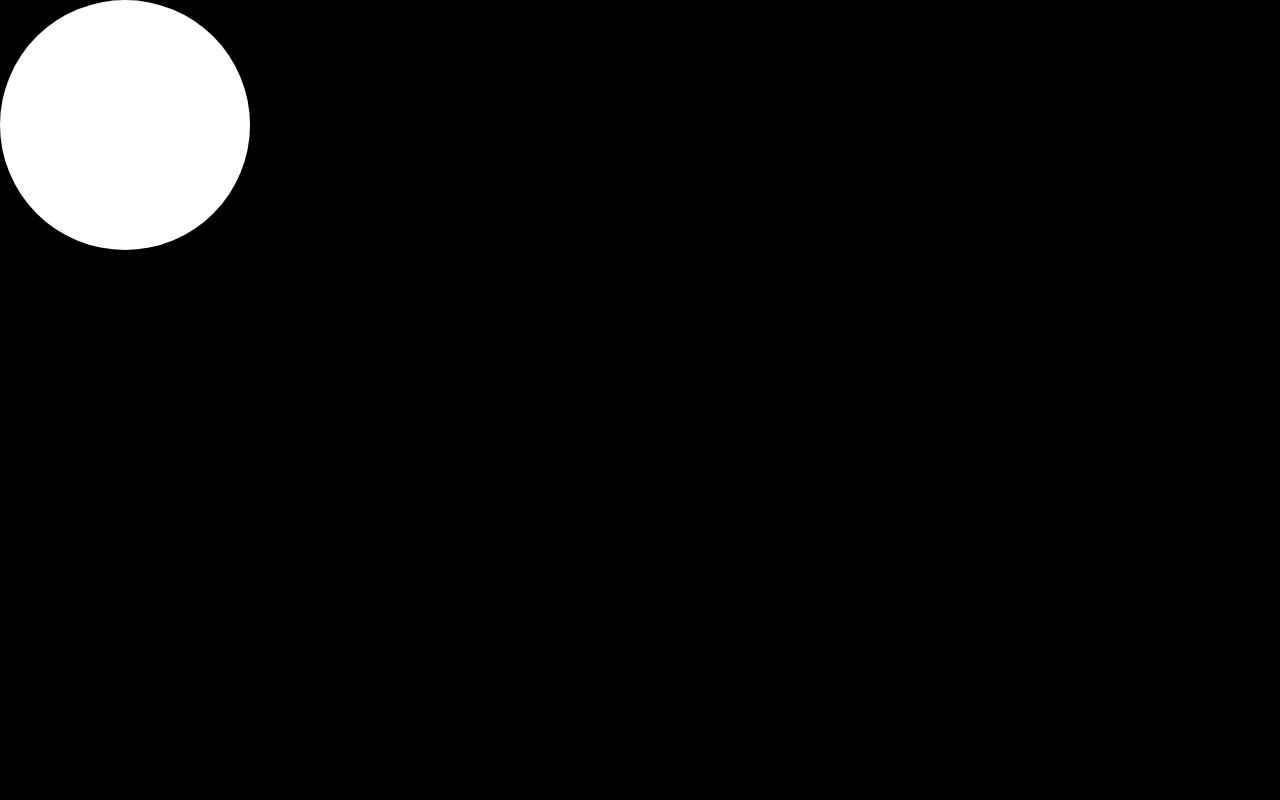
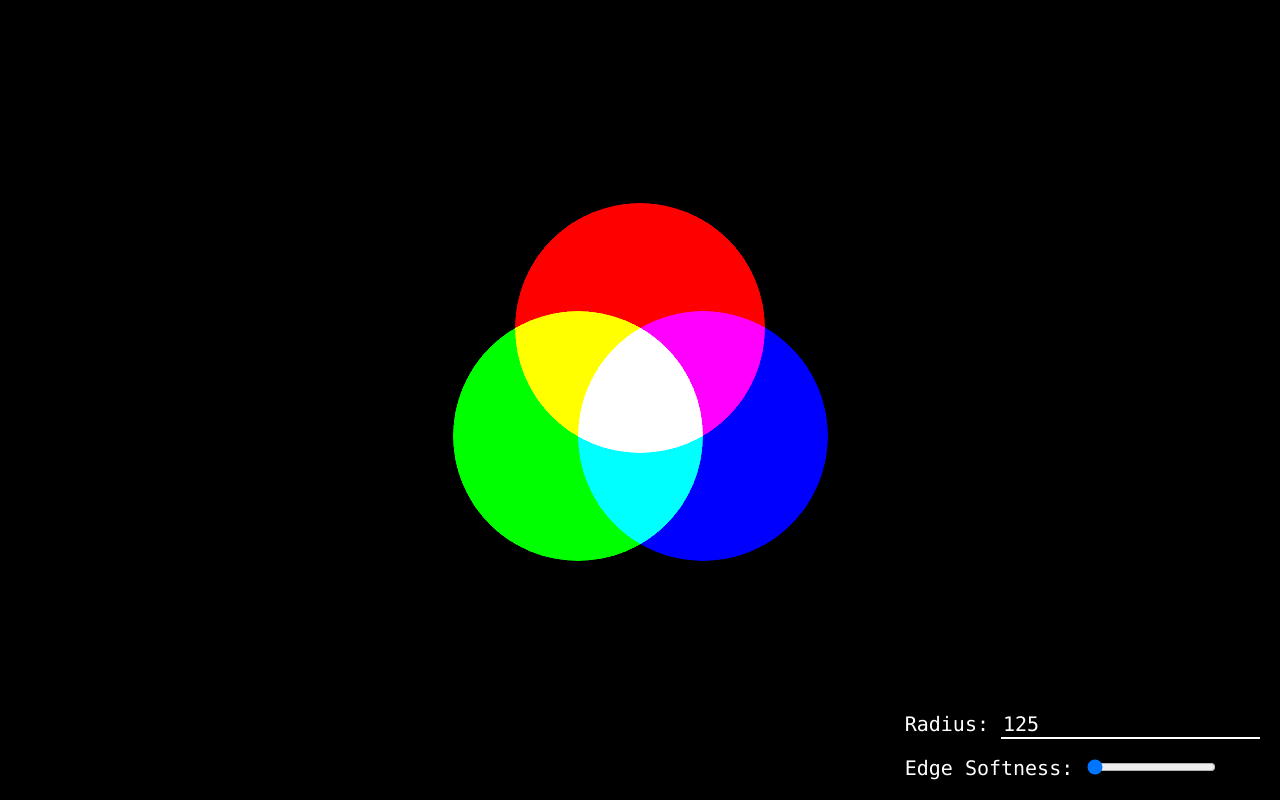
Before and after one commit to NKY5223/rgb-demo, a plain HTML site: page index.html in a window 1280 px wide. Drawn offline with Linux system fonts and the light colour scheme.

Commit message:
added some stuff

```diff
--- a/index.html
+++ b/index.html
@@ -8,6 +8,13 @@
         <div id="r" class="c"></div>
         <div id="g" class="c"></div>
         <div id="b" class="c"></div>
+        <div id="settings">
+            <label for="radius">Radius: </label>
+            <input type="number" id="radius" value="125">
+            <br><br>
+            <label for="gradient">Edge Softness: </label>
+            <input type="range" id="gradient" value="0" min="0" max="100">
+        </div>
         <script src="script.js"></script>
     </body>
 </html>
--- a/script.js
+++ b/script.js
@@ -1,5 +1,4 @@
-let RADIUS = 250;
-
+let RADIUS = 125;
 const r = document.getElementById("r");
 const g = document.getElementById("g");
 const b = document.getElementById("b");
@@ -15,10 +14,41 @@ a.forEach(el => el.addEventListener("mousedown", e => {
     dragY = e.offsetY;
 }));
 document.addEventListener("mouseup", _ => dragging = null);
-document.addEventListener("blur", _ => dragging = null);
+window.addEventListener("blur", _ => dragging = null);
 document.addEventListener("mousemove", e => {
     if (dragging) {
-        dragging.style.left = e.clientX - dragX + "px";
-        dragging.style.top = e.clientY - dragY + "px";
+        dragging.style.left = e.clientX - dragX + RADIUS + "px";
+        dragging.style.top = e.clientY - dragY + RADIUS + "px";
     }
 });
+
+{
+    let w = document.documentElement.clientWidth / 2;
+    let h = document.documentElement.clientHeight / 2;
+    let x = RADIUS / 2;
+    let y = RADIUS * Math.sqrt(3) / 3;
+    let y2 = y / 2;
+
+    r.style.left = w + "px";
+    r.style.top = h - y + "px";
+
+    g.style.left = w - x + "px";
+    g.style.top = h + y2 + "px";
+
+    b.style.left = w + x + "px";
+    b.style.top = h + y2 + "px";
+}
+
+
+/** @type {HTMLInputElement} */
+const radiusInput = document.getElementById("radius");
+radiusInput.addEventListener("input", e => {
+    RADIUS = Number(radiusInput.value);
+    document.documentElement.style.setProperty("--radius", radiusInput.value + "px");
+});
+
+/** @type {HTMLInputElement} */
+const gradientInput = document.getElementById("gradient");
+gradientInput.addEventListener("input", e => {
+    document.documentElement.style.setProperty("--gradient", gradientInput.value + "%");
+});
--- a/style.css
+++ b/style.css
@@ -1,28 +1,78 @@
 :root {
-    --r: 125px;
+    --radius: 125px;
+    --gradient: 0%;
 }
+
 html, body {
     height: 100%;
     margin: 0;
     background: #000000;
+    user-select: none;
+    overflow: hidden;
+    font-family: Consolas, monospace;
+    color: #ffffff;
 }
 
 .c {
+    --background: #000000;
     mix-blend-mode: screen;
 
-    width: calc(2 * var(--r));
-    height: calc(2 * var(--r));
+    position: absolute;
+    top: 50%;
+    left: 50%;
+    width: calc(2 * var(--radius));
+    height: calc(2 * var(--radius));
+    transform: translate(-50%, -50%);
 
     border-radius: 50%;
-    position: absolute;
-    cursor: pointer;
+    cursor: grab;
+
+    background: radial-gradient(closest-side, var(--background), var(--background) calc(100% - var(--gradient)), #000000 99.9%);
+}
+
+.dragged {
+    cursor: move;
 }
 #r {
-    background: #ff0000;
+    --background: #ff0000;
 }
 #g {
-    background: #00ff00;
+    --background: #00ff00;
 }
 #b {
-    background: #0000ff;
+    --background: #0000ff;
 }
+
+#settings {
+    position: absolute;
+    bottom: 10px;
+    right: 10px;
+    background: #00000040;
+    padding: 10px;
+}
+input[type=number], input[type=text] {
+    background: transparent;
+    border: none;
+    border-bottom: 2px solid #ffffff;
+    margin-bottom: -2px;
+    color: #ffffff;
+    font: 20px Consolas, monospace;
+}
+input[type=number]:hover, input[type=number]:focus, input[type=text]:hover, input[type=text]:focus {
+    border-bottom-width: 3px;
+    margin-bottom: -3px;
+}
+input:focus {
+    outline: none;
+}
+input[type=number]::-webkit-outer-spin-button,
+input[type=number]::-webkit-inner-spin-button {
+    -webkit-appearance: none;
+    margin: 0;
+}
+input[type=number] {
+    -moz-appearance: textfield;
+}
+label {
+    font-size: 20px;
+}
```
